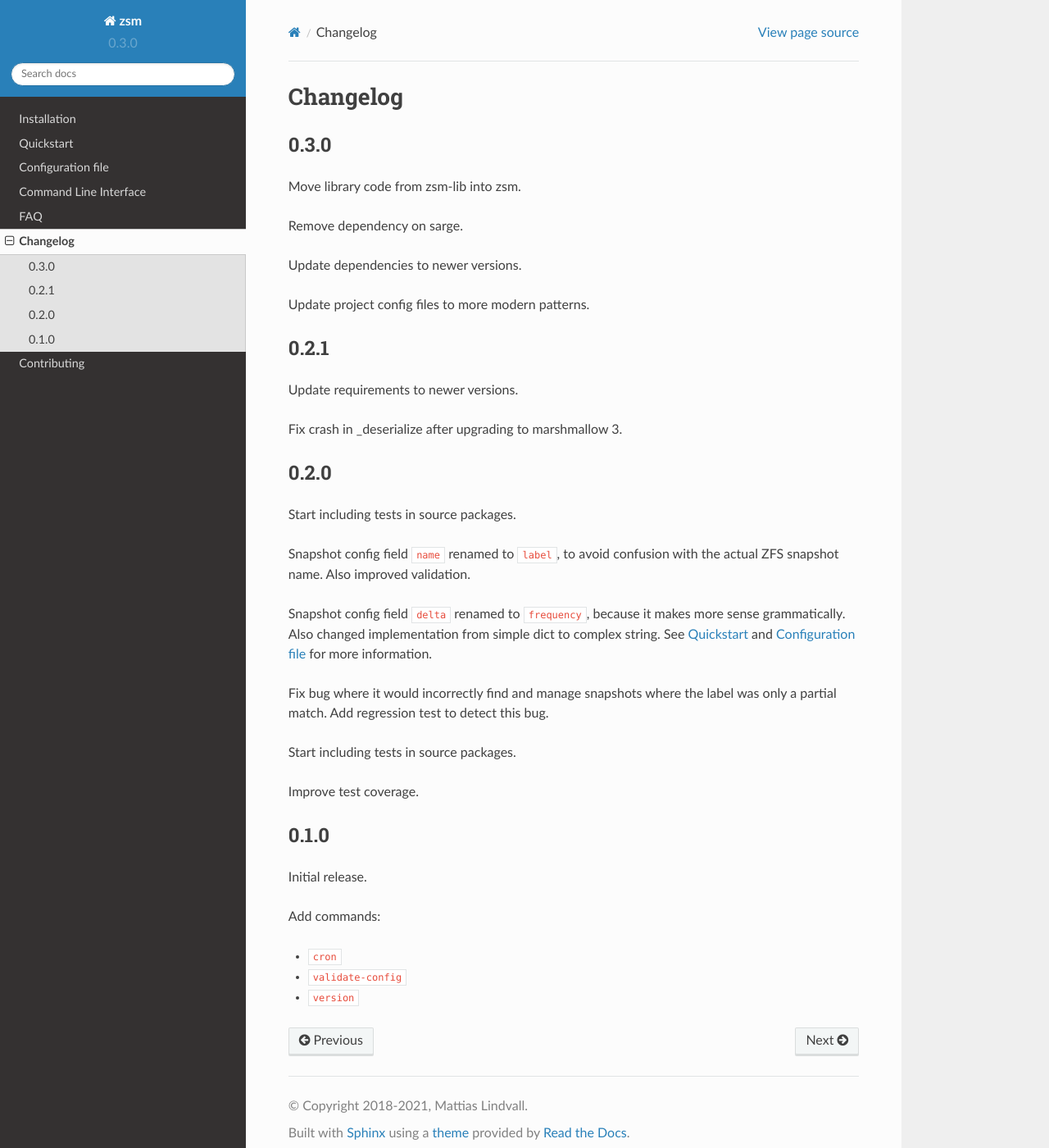
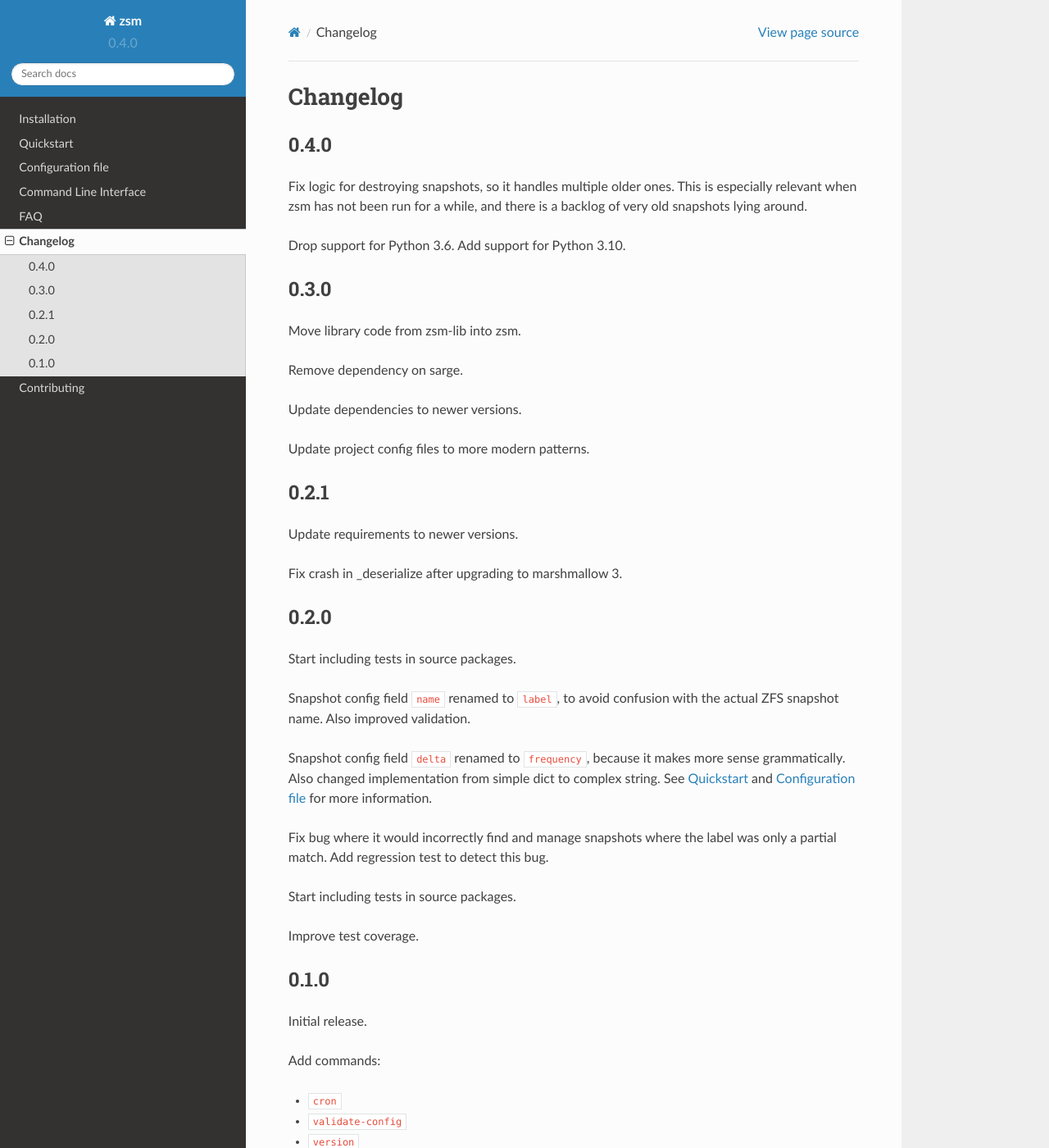
Before and after one commit to thnee/zsm, a Sphinx documentation site: the page built from docs/changelog.rst, in a window 1280 px wide and 1400 px high. Shown: the whole window at 82% size. Built offline with Sphinx 7.4.7 and the Read the Docs theme 2.0.0, drawn with Linux system fonts in a browser that asks for light colours; some of the changed text lies outside the part shown.

Commit message:
bump version

```diff
--- a/docs/changelog.rst
+++ b/docs/changelog.rst
@@ -1,8 +1,18 @@
 Changelog
 =========
 
+0.4.0
+-----
+
+Fix logic for destroying snapshots, so it handles multiple older ones.
+This is especially relevant when zsm has not been run for a while,
+and there is a backlog of very old snapshots lying around.
+
+Drop support for Python 3.6.
+Add support for Python 3.10.
+
 0.3.0
-^^^^^
+-----
 
 Move library code from zsm-lib into zsm.
 
@@ -13,14 +23,14 @@ Update dependencies to newer versions.
 Update project config files to more modern patterns.
 
 0.2.1
-^^^^^
+-----
 
 Update requirements to newer versions.
 
 Fix crash in _deserialize after upgrading to marshmallow 3.
 
 0.2.0
-^^^^^
+-----
 
 Start including tests in source packages.
 
@@ -42,7 +52,7 @@ Start including tests in source packages.
 Improve test coverage.
 
 0.1.0
-^^^^^
+-----
 
 Initial release.
 
--- a/docs/conf.py
+++ b/docs/conf.py
@@ -1,11 +1,11 @@
 # -- Project information -----------------------------------------------------
 
 project = "zsm"
-copyright = "2018-2021, Mattias Lindvall"
+copyright = "2018-2022, Mattias Lindvall"
 author = "Mattias Lindvall"
 
 # The short X.Y version
-version = "0.3.0"
+version = "0.4.0"
 # The full version, including alpha/beta/rc tags
 release = version
 
--- a/setup.py
+++ b/setup.py
@@ -3,7 +3,7 @@ import setuptools
 
 setuptools.setup(
     name="zsm",
-    version="0.3.0",
+    version="0.4.0",
     keywords="zfs snapshots freebsd linux",
     description="ZFS Snapshot Manager",
     long_description="Please see the project links.",
```
